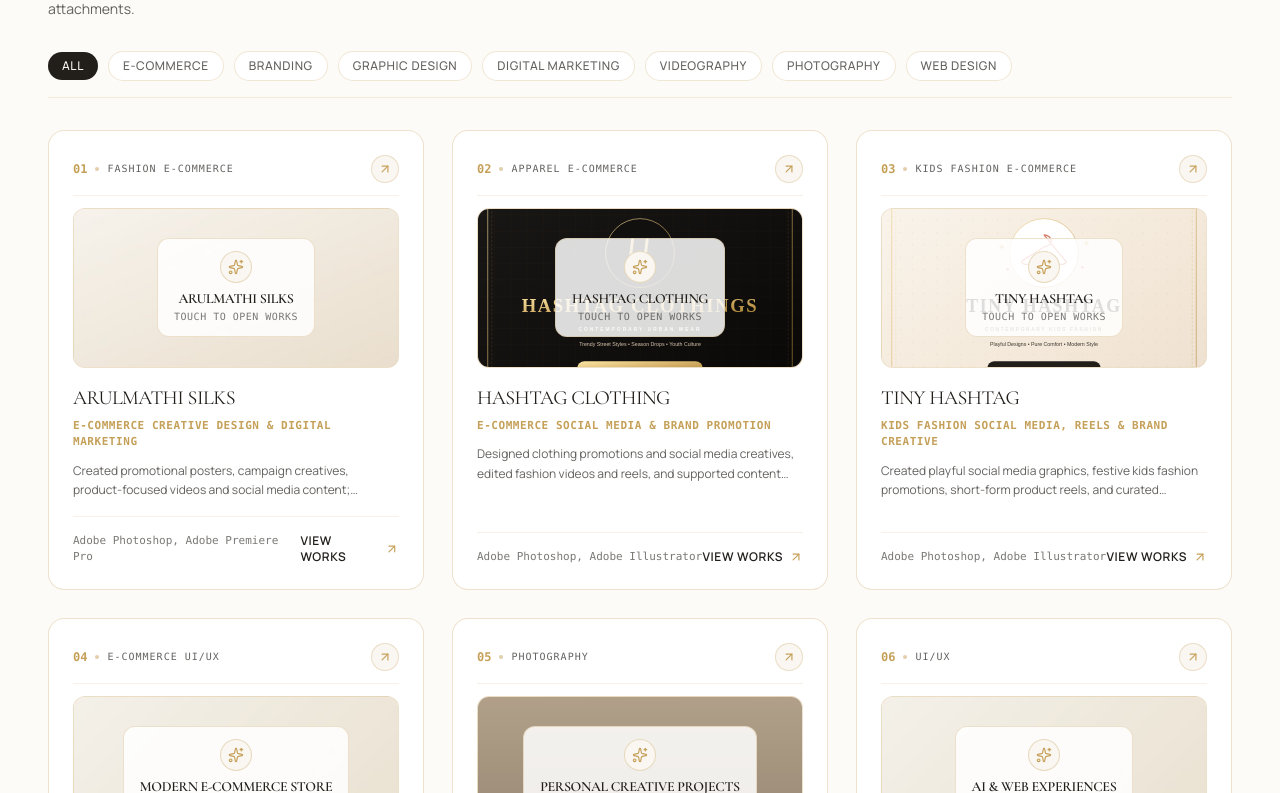
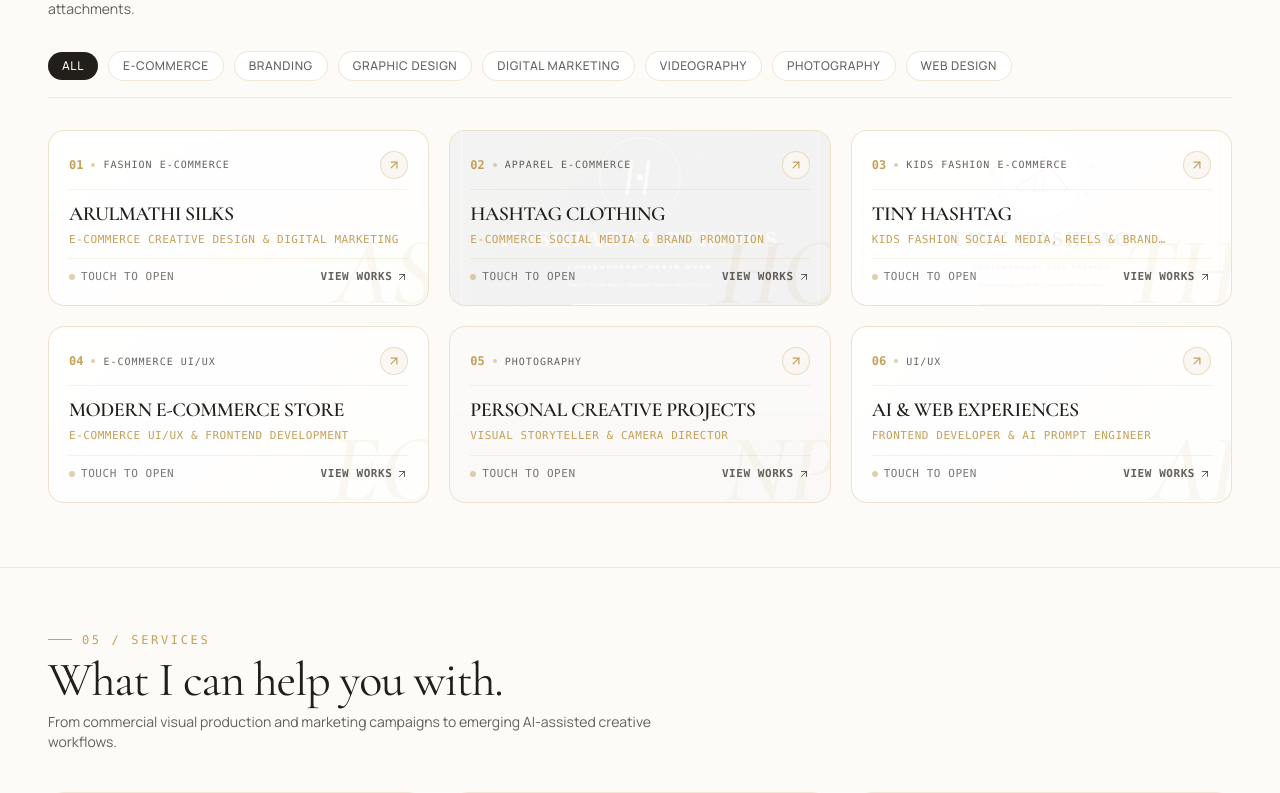
Before and after one commit to naveenjprakash114/Naveen-Portfolio-, a React (Vite) app: page / in a window 1280 px wide. Shown: the part 4287-5080 px from the top of the page. Built offline with nearby package versions, Linux system fonts and the light colour scheme.

Commit message:
style: redesign project cards into sleek small animated boxes

```diff
--- a/src/components/ProjectCard.jsx
+++ b/src/components/ProjectCard.jsx
@@ -1,106 +1,67 @@
-import { useState } from "react";
 import { motion } from "framer-motion";
-import { ArrowUpRight, Sparkles, ExternalLink } from "lucide-react";
+import { ArrowUpRight, Sparkles } from "lucide-react";
 
 export default function ProjectCard({ project, index, onSelect }) {
-  const [imageLoaded, setImageLoaded] = useState(false);
-  const [imageError, setImageError] = useState(false);
-
   return (
     <motion.article
       onClick={() => onSelect(project)}
-      whileHover={{ y: -6, scale: 1.02 }}
+      whileHover={{ y: -5, scale: 1.02 }}
       whileTap={{ scale: 0.98 }}
-      transition={{ duration: 0.3, ease: [0.16, 1, 0.3, 1] }}
-      className="group relative flex flex-col justify-between bg-white border border-gold/30 hover:border-gold rounded-2xl p-5 sm:p-6 shadow-xs hover:shadow-card-hover transition-colors duration-300 cursor-pointer h-full"
+      transition={{ duration: 0.25, ease: [0.16, 1, 0.3, 1] }}
+      className="group relative flex flex-col justify-between bg-white border border-gold/30 hover:border-gold rounded-2xl p-5 shadow-xs hover:shadow-card-hover transition-all duration-300 cursor-pointer h-full min-h-[165px] sm:min-h-[175px] overflow-hidden"
     >
-      <div>
+      {/* Ambient Watermark Monogram in Background */}
+      <div className="absolute -right-2 -bottom-4 select-none pointer-events-none opacity-[0.07] group-hover:opacity-[0.15] group-hover:scale-110 transition-all duration-500 font-serif italic text-8xl text-gold font-bold">
+        {project.monogram || project.name.slice(0, 2)}
+      </div>
+
+      {/* Subtle Brand Thumbnail Overlay (Very soft ambient branding) */}
+      {project.thumbnail && (
+        <img
+          src={project.thumbnail}
+          alt=""
+          aria-hidden="true"
+          className="absolute inset-0 w-full h-full object-cover opacity-[0.05] group-hover:opacity-[0.10] transition-opacity duration-500 pointer-events-none"
+        />
+      )}
+
       {/* Top Meta Bar */}
-        <div className="flex items-center justify-between gap-2 pb-3 mb-3 border-b border-gold/15">
+      <div className="flex items-center justify-between gap-2 relative z-10 pb-2.5 border-b border-gold/15">
         <div className="flex items-center gap-2">
           <span className="text-xs font-mono font-bold text-gold">
             0{index + 1}
           </span>
           <span className="w-1 h-1 rounded-full bg-gold/50" />
-            <span className="text-[10px] font-mono tracking-widest uppercase text-charcoal/70 truncate max-w-[170px]">
+          <span className="text-[10px] font-mono tracking-widest uppercase text-charcoal/70 truncate max-w-[190px]">
             {project.category.split("&")[0].trim()}
           </span>
         </div>
 
-          <div className="w-7 h-7 rounded-full bg-[#FAF7F2] border border-gold/30 flex items-center justify-center text-gold group-hover:bg-charcoal group-hover:text-[#FAF7F2] group-hover:border-charcoal transition-all duration-300 shrink-0">
+        <div className="w-7 h-7 rounded-full bg-[#FAF7F2] border border-gold/30 flex items-center justify-center text-gold group-hover:bg-charcoal group-hover:text-[#FAF7F2] group-hover:border-charcoal transition-all duration-300 shrink-0 shadow-2xs">
           <ArrowUpRight className="w-3.5 h-3.5 transition-transform duration-300 group-hover:translate-x-0.5 group-hover:-translate-y-0.5" />
         </div>
       </div>
 
-        {/* Compact Visual Preview Banner (Small Animated Box) */}
-        <div className="relative h-36 sm:h-40 rounded-xl overflow-hidden bg-gradient-to-br from-[#FAF7F2] via-[#F7F3EB] to-[#EFE7DB] border border-gold/25 mb-4 flex items-center justify-center group-hover:border-gold/50 transition-colors">
-
-          {/* Background Monogram / Pattern */}
-          <div className="absolute inset-0 flex items-center justify-center pointer-events-none select-none opacity-20 group-hover:opacity-30 group-hover:scale-110 transition-all duration-500">
-            <span className="font-serif italic text-6xl text-gold font-bold">
-              {project.monogram || project.name.slice(0, 2)}
-            </span>
+      {/* Core Project Identity (Center) */}
+      <div className="space-y-1 relative z-10 my-auto py-2.5">
+        <h3 className="text-lg sm:text-xl font-serif font-semibold text-charcoal group-hover:text-gold transition-colors tracking-tight line-clamp-1">
+          {project.name}
+        </h3>
+        <p className="text-[11px] font-mono text-gold font-medium uppercase tracking-wider line-clamp-1">
+          {project.roleSubtitle || project.category}
+        </p>
       </div>
 
-          {/* If image loads properly */}
-          {!imageError && project.thumbnail ? (
-            <img
-              src={project.thumbnail}
-              alt={project.name}
-              loading="lazy"
-              onLoad={() => setImageLoaded(true)}
-              onError={() => setImageError(true)}
-              className={`absolute inset-0 w-full h-full object-cover transition-all duration-700 ease-out group-hover:scale-105 ${
-                imageLoaded ? "opacity-100" : "opacity-0"
-              }`}
-            />
-          ) : null}
-
-          {/* Visual Badge overlay when image is not present or hovering */}
-          <div className="relative z-10 text-center px-4 py-3 rounded-xl bg-white/85 backdrop-blur-xs border border-gold/30 shadow-2xs group-hover:bg-white group-hover:shadow-sm transition-all duration-300">
-            <div className="inline-flex items-center justify-center w-8 h-8 rounded-full bg-[#FAF7F2] border border-gold/35 text-gold mb-1.5 mx-auto">
-              <Sparkles className="w-4 h-4 stroke-[1.75]" />
-            </div>
-            <h4 className="font-serif text-sm font-semibold text-charcoal tracking-tight">
-              {project.name}
-            </h4>
-            <span className="text-[10px] font-mono tracking-wider text-charcoal/60 uppercase block">
-              Touch to Open Works
-            </span>
+      {/* Bottom Interactive Touch Hint Bar */}
+      <div className="pt-2.5 border-t border-gold/15 flex items-center justify-between relative z-10 text-xs">
+        <div className="flex items-center gap-1.5 text-[10px] sm:text-[11px] font-mono text-charcoal/60 group-hover:text-charcoal transition-colors">
+          <span className="w-1.5 h-1.5 rounded-full bg-gold animate-pulse" />
+          <span className="uppercase tracking-wider">Touch to Open</span>
         </div>
 
-          {/* Interactive touch hint pill */}
-          <div className="absolute bottom-2 right-2 px-2 py-0.5 rounded-full bg-charcoal/80 text-[#FAF7F2] text-[9px] font-mono tracking-wider uppercase opacity-0 group-hover:opacity-100 transition-opacity flex items-center gap-1">
-            <span className="w-1.5 h-1.5 rounded-full bg-champagne animate-pulse" />
-            <span>Open Case</span>
-          </div>
-        </div>
-
-        {/* Project Content */}
-        <div className="space-y-1.5">
-          <h3 className="text-lg sm:text-xl font-serif font-normal text-charcoal group-hover:text-gold transition-colors tracking-tight">
-            {project.name}
-          </h3>
-
-          <p className="text-[11px] font-mono text-gold font-semibold uppercase tracking-wider">
-            {project.roleSubtitle || project.category}
-          </p>
-
-          <p className="text-xs text-charcoal/70 leading-relaxed line-clamp-2 pt-1 font-normal">
-            {project.description}
-          </p>
-        </div>
-      </div>
-
-      {/* Card Footer with Quick Open Pill */}
-      <div className="pt-4 mt-4 border-t border-gold/15 flex items-center justify-between text-xs">
-        <span className="text-[11px] font-mono text-charcoal/60">
-          {project.tools ? project.tools.slice(0, 2).join(", ") : "Case Study"}
-        </span>
-
-        <span className="inline-flex items-center gap-1.5 text-xs font-semibold text-charcoal group-hover:text-gold transition-colors uppercase tracking-wider">
+        <span className="inline-flex items-center gap-1 text-[10px] sm:text-[11px] font-mono font-semibold uppercase tracking-wider text-charcoal/70 group-hover:text-gold transition-colors">
           <span>View Works</span>
-          <ArrowUpRight className="w-3.5 h-3.5 text-gold group-hover:translate-x-0.5 group-hover:-translate-y-0.5 transition-transform" />
+          <ArrowUpRight className="w-3 h-3 group-hover:translate-x-0.5 group-hover:-translate-y-0.5 transition-transform" />
         </span>
       </div>
     </motion.article>
--- a/src/components/Projects.jsx
+++ b/src/components/Projects.jsx
@@ -70,7 +70,7 @@ export default function Projects() {
         {/* Responsive Grid of Small Animated Project Boxes */}
         <motion.div
           layout
-          className="grid grid-cols-1 sm:grid-cols-2 lg:grid-cols-3 gap-6 sm:gap-7"
+          className="grid grid-cols-1 sm:grid-cols-2 lg:grid-cols-3 gap-4 sm:gap-5"
         >
           <AnimatePresence>
             {filteredProjects.map((project, index) => (
```
Also changed, not shown: public/assets/projects/hashtag-clothings/cover.svg, public/assets/projects/tiny-hashtag/cover.svg. Lines whose indentation alone changed are shown as unchanged.
